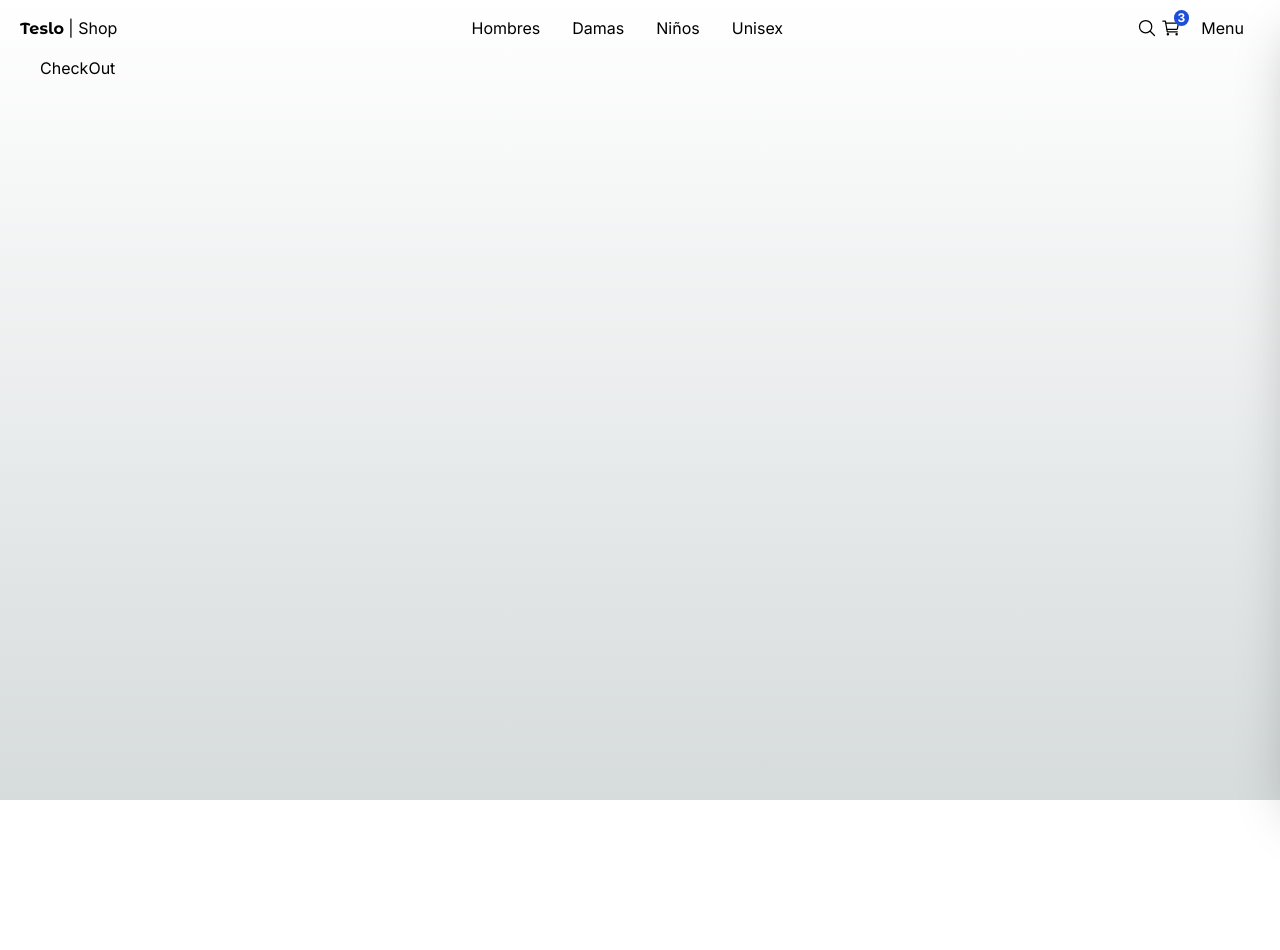
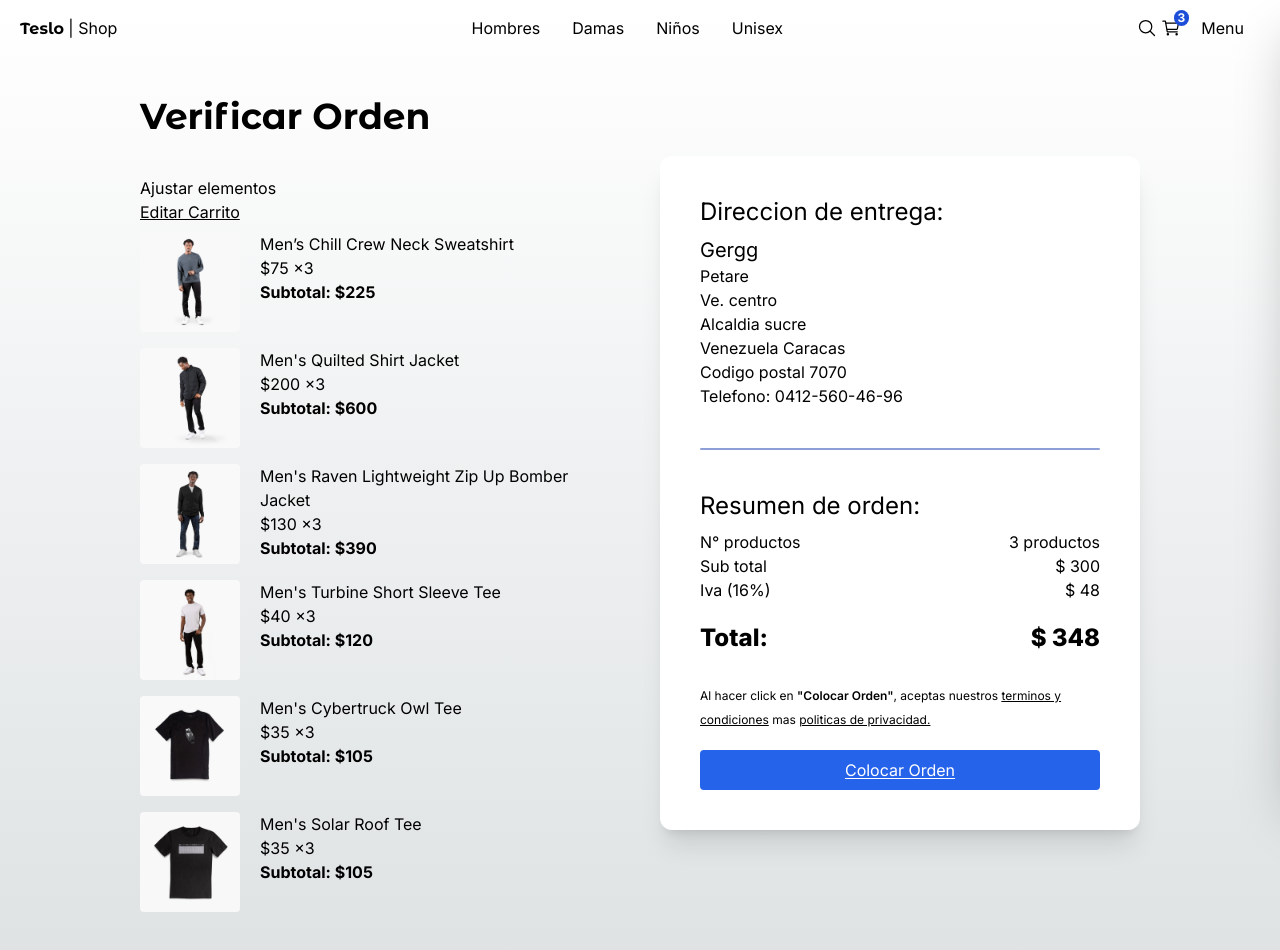
Before and after one commit to gergg90/teslo-shop-clon, a Next.js app: page /checkout in a window 1280 px wide. Shown: the top 950 px of the page. Before the commit the page ends 800 px from the top, so only its background shows below. Built offline with nearby package versions, Linux system fonts and the light colour scheme.

Commit message:
page checkout

```diff
--- a/src/app/(shop)/checkout/address/page.tsx
+++ b/src/app/(shop)/checkout/address/page.tsx
@@ -10,37 +10,55 @@ function AddressPage() {
         <div className="grid grid-cols-1 gap-2 sm:gap-5 sm:grid-cols-2">
           <div className="flex flex-col mb-2">
             <span>Nombres</span>
-            <input type="text" className="p-2 border rounded-md bg-gray-200" />
+            <input
+              type="text"
+              className="p-2 border-2 rounded-md bg-gray-200 focus:outline-none focus:border-blue-800 "
+            />
           </div>
 
           <div className="flex flex-col mb-2">
             <span>Apellidos</span>
-            <input type="text" className="p-2 border rounded-md bg-gray-200" />
+            <input
+              type="text"
+              className="p-2 border-2 rounded-md bg-gray-200 focus:outline-none focus:border-blue-800 "
+            />
           </div>
 
           <div className="flex flex-col mb-2">
             <span>Dirección</span>
-            <input type="text" className="p-2 border rounded-md bg-gray-200" />
+            <input
+              type="text"
+              className="p-2 border-2 rounded-md bg-gray-200 focus:outline-none focus:border-blue-800 "
+            />
           </div>
 
           <div className="flex flex-col mb-2">
             <span>Dirección 2 (opcional)</span>
-            <input type="text" className="p-2 border rounded-md bg-gray-200" />
+            <input
+              type="text"
+              className="p-2 border-2 rounded-md bg-gray-200 focus:outline-none focus:border-blue-800 "
+            />
           </div>
 
           <div className="flex flex-col mb-2">
             <span>Código postal</span>
-            <input type="text" className="p-2 border rounded-md bg-gray-200" />
+            <input
+              type="text"
+              className="p-2 border-2 rounded-md bg-gray-200 focus:outline-none focus:border-blue-800 "
+            />
           </div>
 
           <div className="flex flex-col mb-2">
             <span>Ciudad</span>
-            <input type="text" className="p-2 border rounded-md bg-gray-200" />
+            <input
+              type="text"
+              className="p-2 border-2 rounded-md bg-gray-200 focus:outline-none focus:border-blue-800 "
+            />
           </div>
 
           <div className="flex flex-col mb-2">
             <span>País</span>
-            <select className="p-2 border rounded-md bg-gray-200">
+            <select className="p-2 border-2 rounded-md bg-gray-200 focus:outline-none focus:border-blue-800 ">
               <option value="">[ Seleccione ]</option>
               <option value="CRI">Costa Rica</option>
             </select>
@@ -48,7 +66,10 @@ function AddressPage() {
 
           <div className="flex flex-col mb-2">
             <span>Teléfono</span>
-            <input type="text" className="p-2 border rounded-md bg-gray-200" />
+            <input
+              type="text"
+              className="p-2 border-2 rounded-md bg-gray-200 focus:outline-none focus:border-blue-800 "
+            />
           </div>
 
           <div className="flex flex-col mb-2 sm:mt-10">
--- a/src/app/(shop)/checkout/page.tsx
+++ b/src/app/(shop)/checkout/page.tsx
@@ -1,5 +1,117 @@
+import { Title } from "@/components";
+import { initialData } from "@/seed/seed";
+import Image from "next/image";
+import Link from "next/link";
+
+const productInCart = [
+  initialData.products[0],
+  initialData.products[1],
+  initialData.products[2],
+  initialData.products[4],
+  initialData.products[5],
+  initialData.products[6],
+];
+
 function CheckoutPage() {
-  return <div>CheckOut</div>;
+  return (
+    <div className="flex justify-center items-center mb-72 px-10 sm:px-0">
+      <div className="flex flex-col w-[1000px] ">
+        <Title title="Verificar Orden" />
+        <div className="grid grid-cols-1 sm:grid-cols-2 gap-10">
+          {/* Carrito */}
+          <div className="flex flex-col mt-5">
+            <span>Ajustar elementos</span>
+            <Link href="/cart" className="underline mb-15">
+              Editar Carrito
+            </Link>
+
+            {/* Items */}
+
+            {productInCart.map((product) => (
+              <div key={product.slug} className="flex mt-2 mb-2">
+                <Image
+                  src={`/products/${product.images[0]}`}
+                  alt={product.title}
+                  style={{
+                    width: "100px",
+                    height: "100px",
+                  }}
+                  width={100}
+                  height={100}
+                  className="mr-5 rounded"
+                />
+
+                <div>
+                  <p>{product.title}</p>
+                  <p>${product.price} x3</p>
+                  <p className="font-bold">Subtotal: ${product.price * 3}</p>
+                </div>
+              </div>
+            ))}
+          </div>
+
+          {/* Checkout - resumen de la oreden */}
+
+          <div className="bg-white rounded-xl h-fit shadow-xl p-10">
+            <h2 className="text-2xl mb-2 ">Direccion de entrega:</h2>
+            <div className="mb-10">
+              <p className="text-xl">Gergg</p>
+              <p>Petare</p>
+              <p>Ve. centro</p>
+              <p>Alcaldia sucre</p>
+              <p>Venezuela Caracas</p>
+              <p>Codigo postal 7070</p>
+              <p>Telefono: 0412-560-46-96</p>
+            </div>
+
+            {/* Divider */}
+            <div className="w-full h-0.5 rounded bg-blue-800 opacity-50 mb-10" />
+
+            <h2 className="text-2xl mb-2">Resumen de orden:</h2>
+            <div className="grid grid-cols-2">
+              <span>N° productos</span>
+              <span className="text-right">3 productos</span>
+
+              <span>Sub total</span>
+              <span className="text-right">$ 300</span>
+
+              <span>Iva (16%)</span>
+              <span className="text-right">$ 48</span>
+
+              <span className="font-extrabold mt-5 text-2xl">Total:</span>
+              <span className="text-right font-extrabold mt-5 text-2xl">
+                $ 348
+              </span>
+            </div>
+
+            <div className="mt-7 w-full">
+              <p className="mb-5">
+                <span className="text-xs">
+                  Al hacer click en{" "}
+                  <span className="font-semibold">{`"Colocar Orden"`}</span>,
+                  aceptas nuestros{" "}
+                  <a href="#" className="underline">
+                    terminos y condiciones
+                  </a>{" "}
+                  mas{" "}
+                  <a href="#" className="underline">
+                    politicas de privacidad.
+                  </a>
+                </span>
+              </p>
+
+              <Link
+                href={`/orders/id`}
+                className="flex underline decoration-white underline-offset-2 justify-center btn-primary"
+              >
+                Colocar Orden
+              </Link>
+            </div>
+          </div>
+        </div>
+      </div>
+    </div>
+  );
 }
 
 export default CheckoutPage;
```
